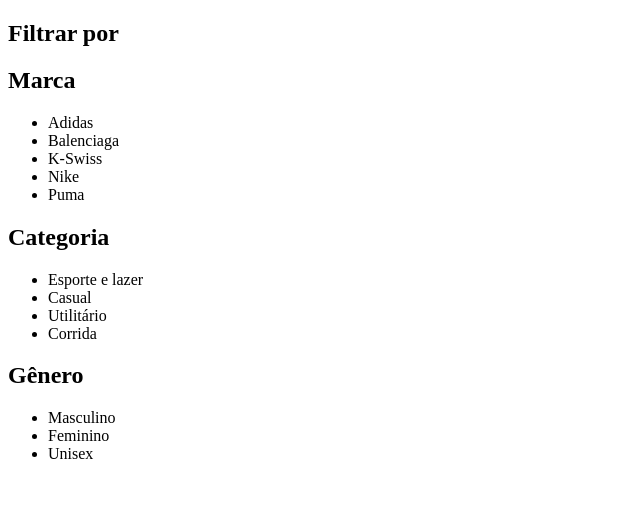
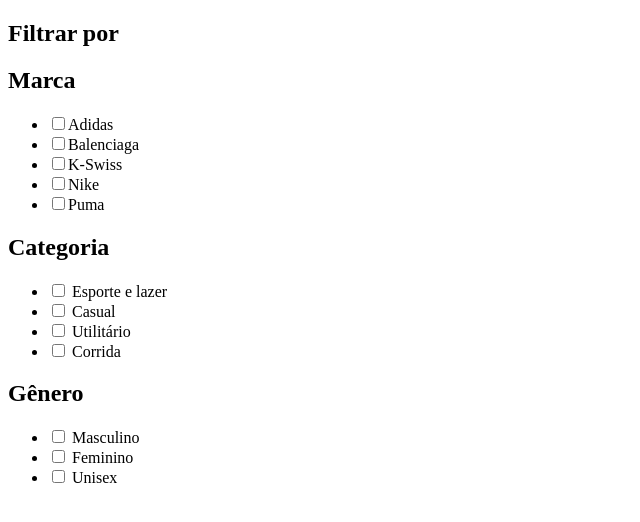
Before and after one commit to ArthurAgDuarte/projeto-final-gt, a React (Vite) app: page / in a window 1280 px wide. Shown: the top 522 px of the page, without its empty margins (0-640 px from the left). Built offline with nearby package versions, Linux system fonts and the light colour scheme.

Commit message:
Checkbox concluida

```diff
--- a/src/Components/FilterGroup/FilterGroup.jsx
+++ b/src/Components/FilterGroup/FilterGroup.jsx
@@ -7,22 +7,23 @@
 
             <h2>Marca</h2>
             <ul>
+
                 {props.marcasProps.map((item, index) => (
-                    <li key={index}>{item}</li>
+                    <li key={index} ><input type="checkbox" />{item}</li>
                 ))}
             </ul>
 
             <h2>Categoria</h2>
             <ul>
                 {props.categoriaProps.map((item, index) => (
-                    <li key={index}>{item}</li>
+                    <li key={index} > <input type="checkbox" /> {item}</li>
                 ))}
             </ul>
 
             <h2>Gênero</h2>
             <ul>
                 {props.generoProps.map((item, index) => (
-                    <li key={index}>{item}</li>
+                    <li key={index}> <input type="checkbox" /> {item}</li>
                 ))}
             </ul>
         </div>
```
